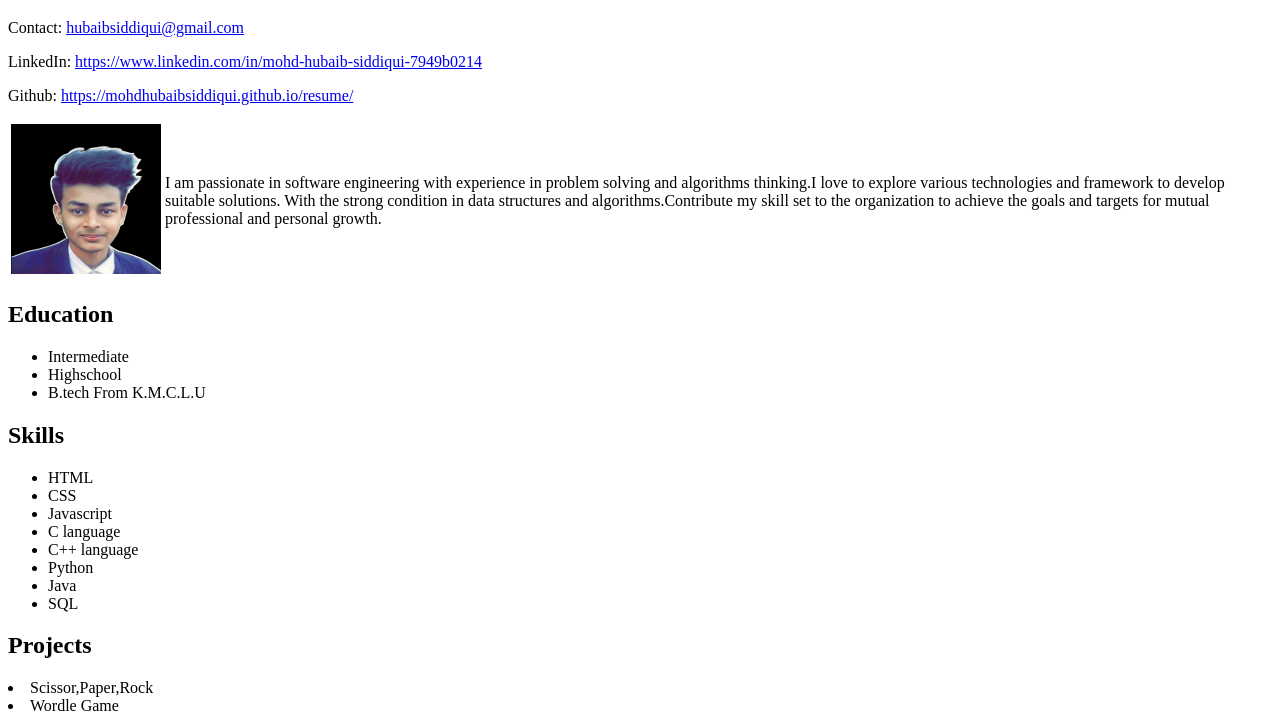
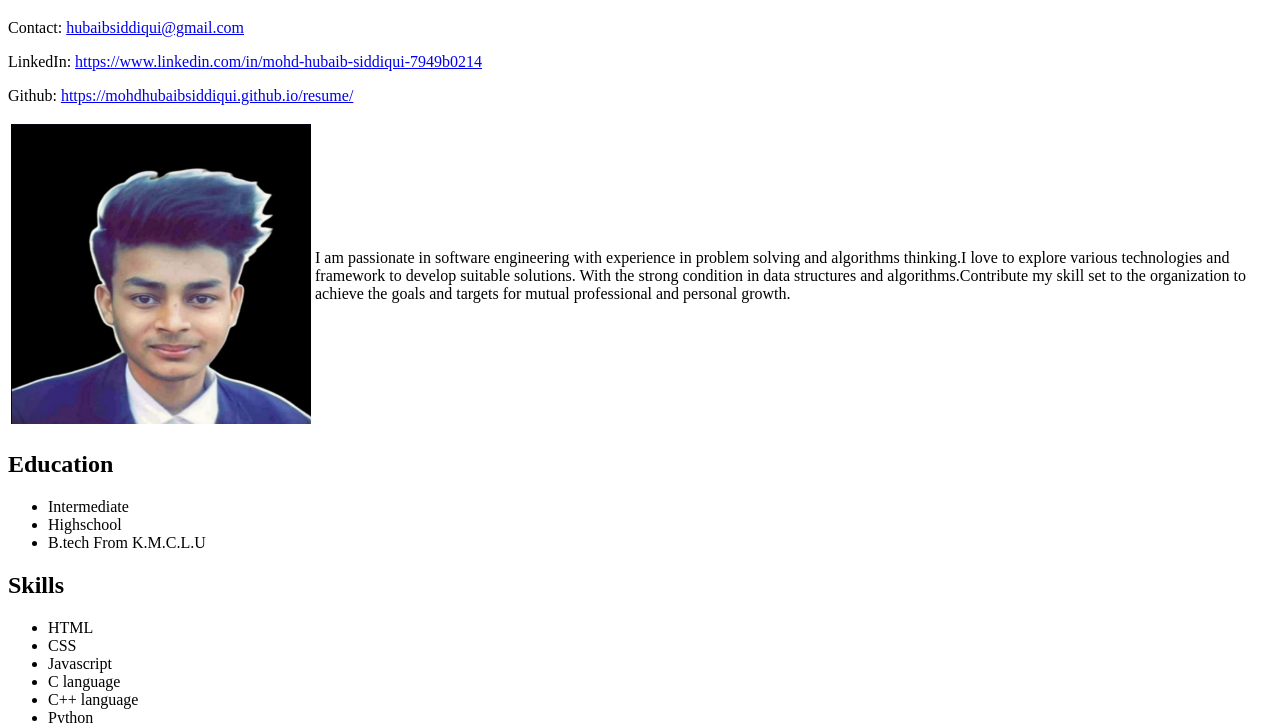
Before and after one commit to MohdHubaibSiddiqui/portfolio-In-Pure-HTML, a plain HTML site: page index.html in a window 1280 px wide. Shown: the part 61-784 px from the top of the page. Drawn offline with Linux system fonts and the light colour scheme.

Commit message:
Update index.html

```diff
--- a/index.html
+++ b/index.html
@@ -20,7 +20,7 @@
        <section>
         <table>
           <tr>
-            <td><img src="image.png" height="150px" width="150px" alt="image.png"></td>
+            <td><img src="image.png" height="300px" width="300px" alt="image.png"></td>
             <td>I am passionate in software engineering with experience in problem solving and algorithms thinking.I love to explore various technologies and framework to develop suitable solutions. With the strong condition in data structures and algorithms.Contribute my skill set to the organization to achieve the goals and targets for mutual professional and personal growth.</td>
           </tr>
         </table>
```
